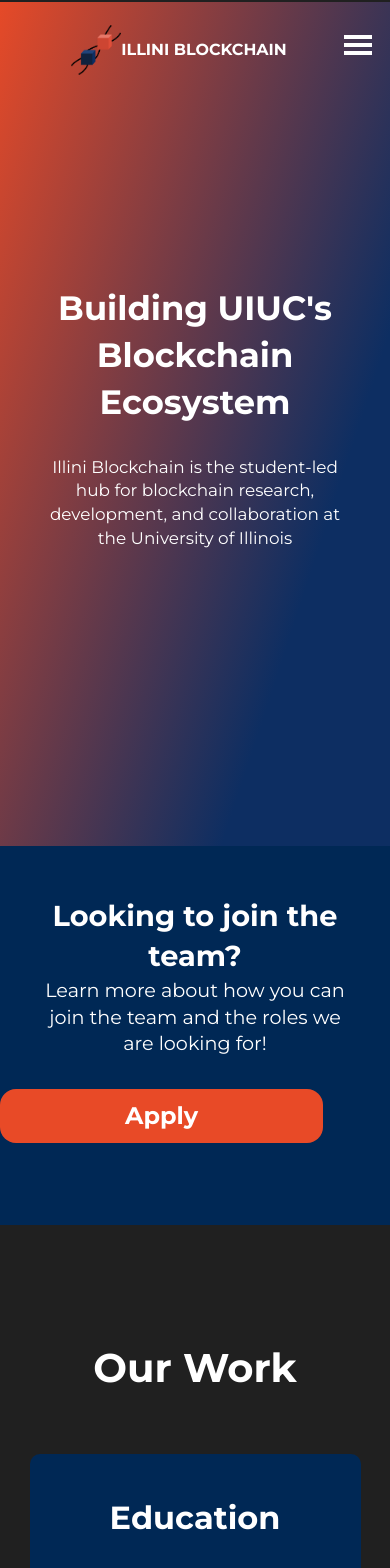
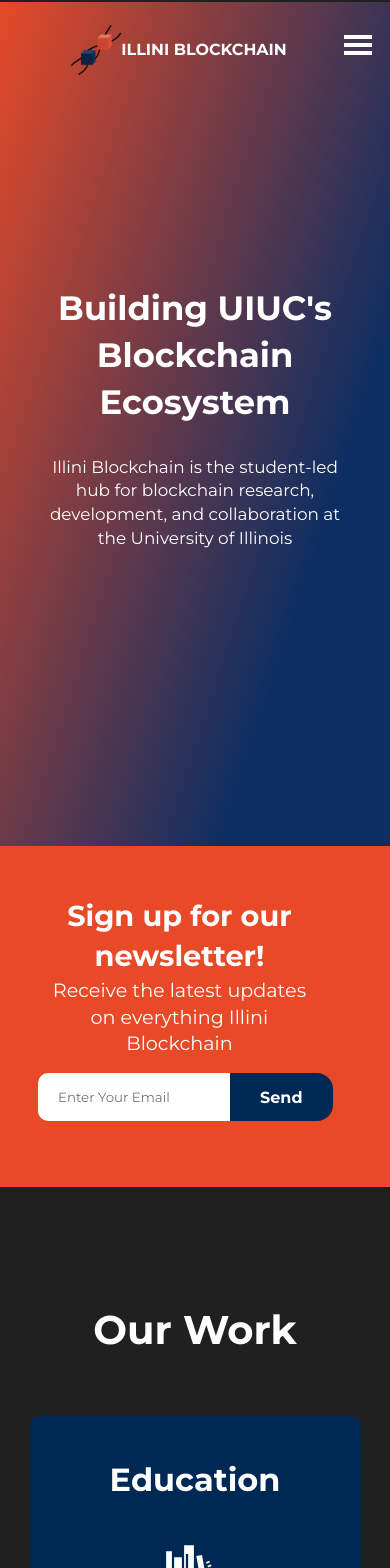
Before and after one commit to IlliniBlockchain/website, a Next.js app: page / in a window 390 px wide. Shown: the top 1568 px of the page. Built offline with nearby package versions, Linux system fonts and the light colour scheme.

Commit message:
Minor changes - apply centering, newsletter vs apply positioning, mobile nav threshold

```diff
--- a/components/home/ApplyBanner/ApplyStyles.js
+++ b/components/home/ApplyBanner/ApplyStyles.js
@@ -3,7 +3,7 @@
 const ApplyBackground = styled.div`
 background-color: var(--navy-blue);
 padding: 50px 0;
-top:-5.5rem;
+top: -5.5rem;
 position:relative;
 display:flex;
 flex-direction:row;
@@ -18,8 +18,8 @@
 margin-left:10%;
 margin-top:1rem;
 position:relative;
-@media only screen and (max-width:650px) {
-  margin:0;
+@media only screen and (max-width:1100px) {
+  margin: auto;
 }
 `
 
@@ -28,12 +28,9 @@
 margin: 0;
 width:70%;
 @media only screen and (max-width: 1100px) {
+    margin:auto;
     width:80%;
     text-align:center;
-  }
-
-@media only screen and (max-width:650px) {
-  margin:auto;
 }
 `
 const ApplySubheader = styled.h3`
@@ -42,12 +39,9 @@
 font-weight: normal;
 width:80%;
 @media only screen and (max-width: 1100px) {
-    text-align:center;
-  }
-
-  @media only screen and (max-width:650px) {
-    margin:auto;
-  }
+  text-align:center;
+  margin:auto;
+}
 `
 
 const ApplyButton = styled.a`
@@ -65,6 +59,10 @@
 color:white;
 font-weight:bold;
 font-family:Montserrat;
+
+@media only screen and (max-width: 1100px) {
+  margin: 25px auto;
+}
 `
 
 export {
--- a/components/home/LandingBanner/LandingStyles.js
+++ b/components/home/LandingBanner/LandingStyles.js
@@ -9,7 +9,7 @@
 justify-content:center;
 flex-direction:column;
 background: rgba(0, 0, 0, 0) linear-gradient(288.13deg, rgb(13, 46, 98) 25.21%, rgb(99, 57, 74) 55.16%, rgb(232, 74, 39) 100.86%) repeat scroll 0% 0%;
-top:-5.5rem;
+top: -5.5rem;
 position:relative;
 `
 
--- a/components/home/NewsletterBanner/NewsletterStyles.js
+++ b/components/home/NewsletterBanner/NewsletterStyles.js
@@ -3,14 +3,14 @@
 const NewsletterBackground = styled.div`
 background-color: var(--orange);
 padding: 50px 0;
-top: 0;
+top: calc((var(--recruitment) * -1 + 1) * -5.5rem);
 position:relative;
 display:flex;
 flex-direction:row;
 
 @media only screen and (max-width: 1100px) {
-    flex-direction: column;
-  }
+  flex-direction: column;
+}
 
 `
 const NewsletterContainer = styled.div`
--- a/components/shared-styled/GlobalStyle.js
+++ b/components/shared-styled/GlobalStyle.js
@@ -14,6 +14,8 @@
   --white: #fff;
   --orange: #e84a27;
   --footer-background: #181818;
+
+  --recruitment: 0;
 }
 
 @media only screen and (max-width: calc(1200px * 100 / 95)) {
--- a/pages/index.js
+++ b/pages/index.js
@@ -5,6 +5,7 @@
   Pillars,
   ApplyBanner,
 } from "../components/home";
+const recruitment = false; // change in GlobalStyle.js as well
 
 export default function Home() {
   return (
@@ -18,11 +19,19 @@
 
       <LandingBanner />
 
-      <ApplyBanner/>
-
-      <Pillars />
-
-      <NewsletterBanner />
+      {recruitment
+        ?
+        <>
+          <ApplyBanner/>
+          <Pillars />
+          <NewsletterBanner/>
+        </>
+        :
+        <>
+          <NewsletterBanner/>
+          <Pillars />
+        </>
+      }
 
     </div>
   )
```
Also changed, not shown: components/nav/NavStyles.js (+5 -5 lines).
